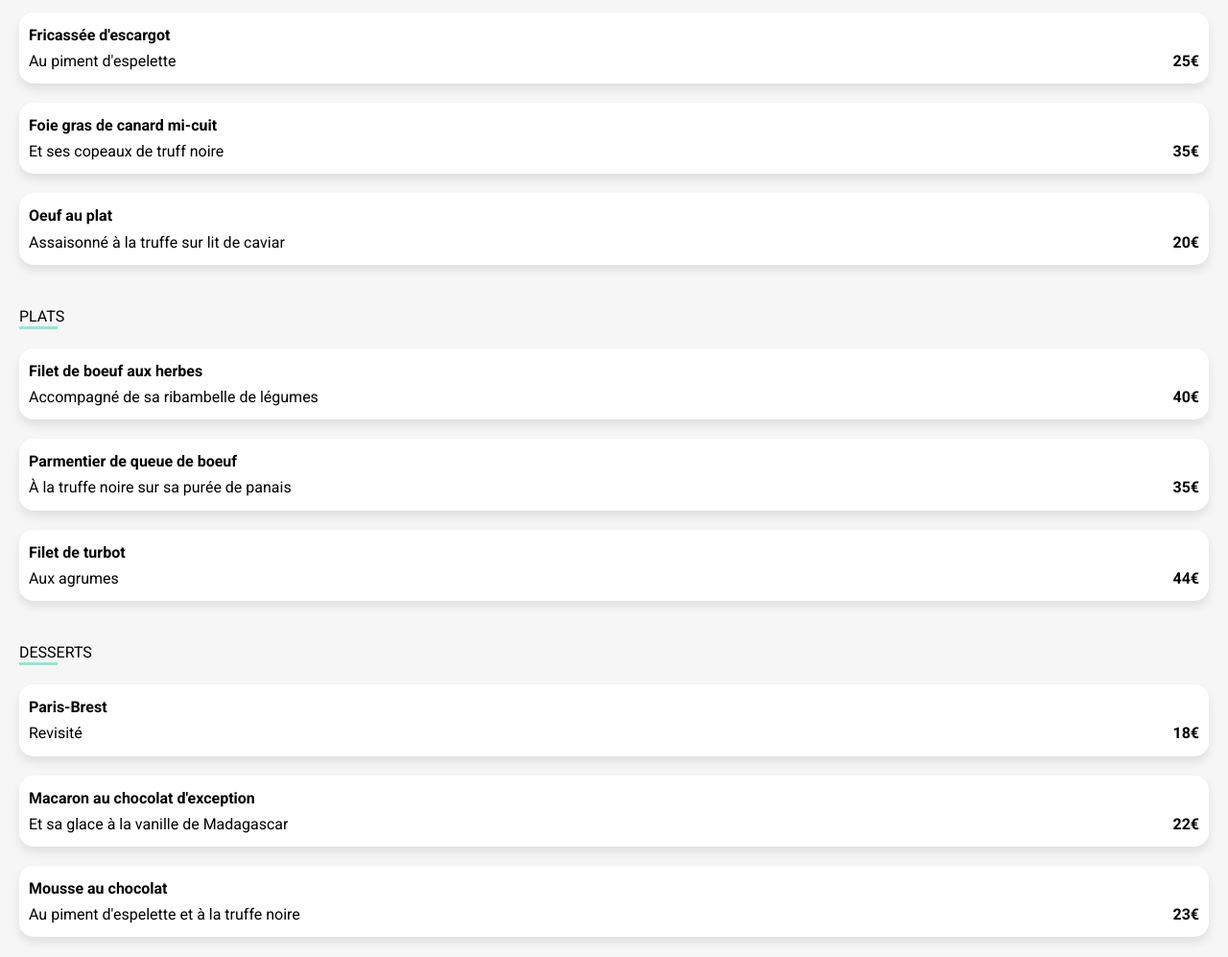
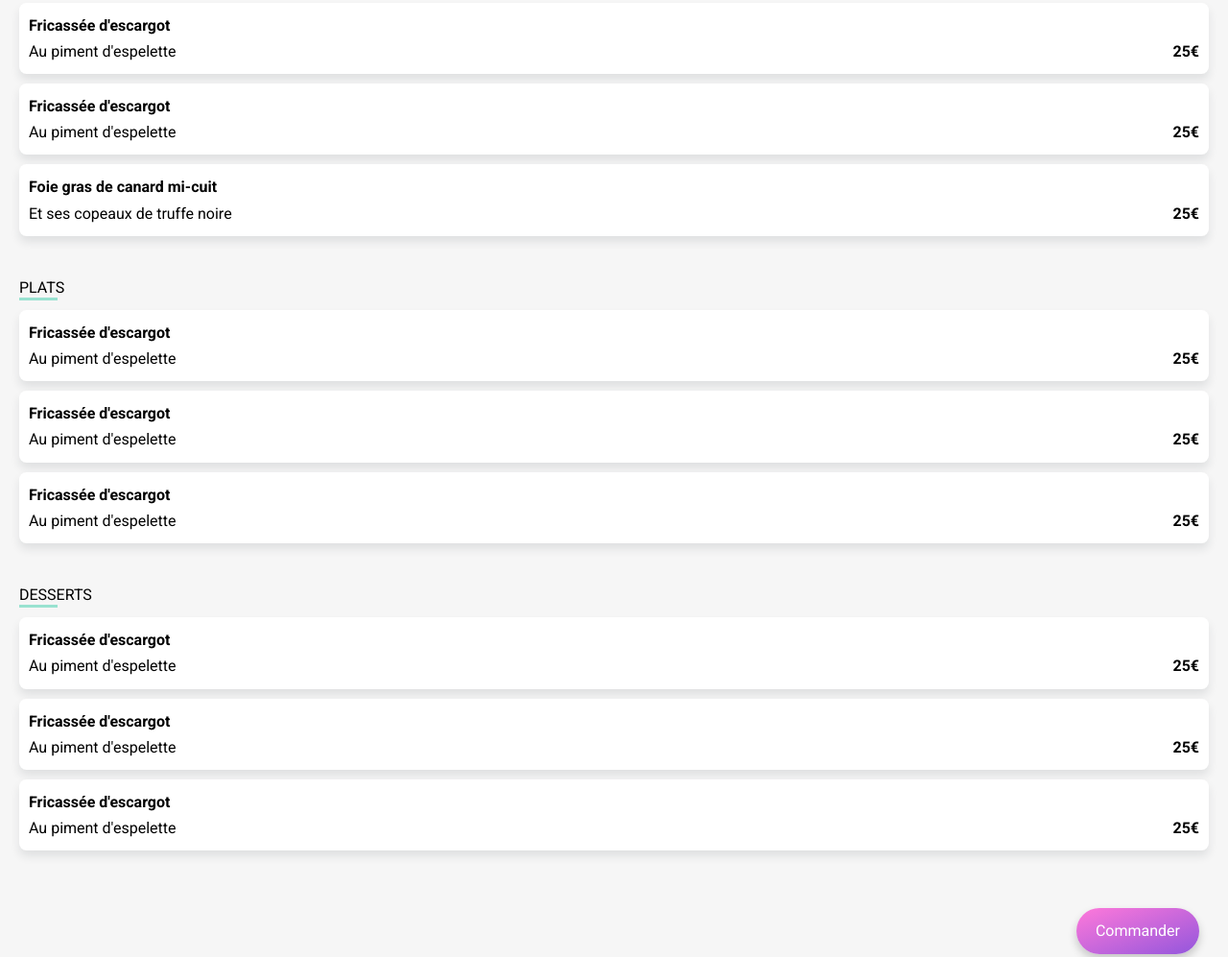
Before and after one commit to Stephan075/FolioStephan_3_19082021, a website: page la_palette_du_gout.html in a window 1280 px wide. Shown: the part 459-1456 px from the top of the page at 96% size. Drawn offline with Linux system fonts and the light colour scheme; a web font is replaced by a local one.

Commit message:
page restaurant 'la palette du gout', menu title + ::after ok > hover + slide-left + transition & transform icon  ok > css html w3c ok (animation : pas ok)

```diff
--- a/assets/scss/base/_animations.scss
+++ b/assets/scss/base/_animations.scss
@@ -0,0 +1,16 @@
+/**
+ * ----------------------------------------
+ * animation slide-left
+ * ----------------------------------------
+ */
+
+@keyframes slide-left {
+  0% {
+    transform: translateX(0);
+    transform: translateX(0);
+  }
+  100% {
+    transform: translateX(-100px);
+    transform: translateX(-100px);
+  }
+}
--- a/assets/scss/base/_typography.scss
+++ b/assets/scss/base/_typography.scss
@@ -44,6 +44,11 @@ body {
   }
 }
 
+/* ----------------------------------------
+* Page restaurant propriéte
+* ----------------------------------------
+*/
+
 // nom du restaurant
 .restaurent__menu {
   &--title {
@@ -53,3 +58,28 @@ body {
     margin: 0;
   }
 }
+
+// menu list
+.menu__item {
+  &--header {
+    white-space: nowrap;
+    text-overflow: ellipsis;
+    overflow: hidden;
+
+    .title {
+      white-space: nowrap;
+      text-overflow: ellipsis;
+      overflow: hidden;
+    }
+
+    .description {
+      white-space: nowrap;
+      text-overflow: ellipsis;
+      overflow: hidden;
+    }
+  }
+
+  &--price {
+    font-weight: bold;
+  }
+}
--- a/assets/scss/pages/_menu.scss
+++ b/assets/scss/pages/_menu.scss
@@ -1,3 +1,13 @@
+// variable
+
+// Background
+$background-confirmation: #99e2d0;
+$background-menuItem: #fff;
+$background-icon: #fff;
+
+// color
+$color-icon: #99e2d0;
+
 // hero
 .menu__hero {
   &--img img {
@@ -58,41 +68,72 @@
       bottom: 0;
     }
   }
-
-  // mise en forme description
-  .desc {
-    background: var(--background-primaire);
-    display: flex;
-    flex-flow: column nowrap;
-    border-radius: 1.5rem;
-    margin: 2rem 0;
-    padding: 1rem;
-    box-shadow: 0 0.6rem 1rem rgba($color-black, 0.1);
-
-    .title {
-      font-weight: 700;
-      margin: 0;
-      white-space: nowrap;
-      text-overflow: ellipsis;
-      overflow: hidden;
-    }
-    .subtitle {
-      display: flex;
-      justify-content: space-between;
-      &__name {
-        white-space: nowrap;
-        text-overflow: ellipsis;
-        overflow: hidden;
-      }
-      &__price {
-        font-weight: 700;
-      }
-    }
-  }
-
   &--entry,
   &--plate,
   &--desserts {
     margin-bottom: 4rem;
   }
 }
+
+.menu__item {
+  background-color: $background-menuItem;
+  padding: 1rem;
+  display: flex;
+  border-radius: 0.75rem;
+  margin: 1rem 0;
+  box-shadow: 0 0.6rem 1rem rgba($color-black, 0.1);
+  overflow: hidden;
+  cursor: pointer;
+
+  &--header {
+    flex: 1;
+
+    .title {
+      margin: 0;
+    }
+
+    .description {
+      margin: 0;
+    }
+  }
+
+  &--price {
+    display: flex;
+    justify-content: flex-end;
+    align-items: flex-end;
+    padding-left: 0.5rem;
+  }
+
+  &--confirmation {
+    background: $background-confirmation;
+    margin: -1rem -7rem -2rem 1rem;
+    width: 6rem;
+    display: flex;
+    align-items: center;
+    justify-content: center;
+    transition: all 0.5s ease-in-out;
+
+    .icon {
+      height: 2.5rem;
+      width: 2.5rem;
+      background: $background-icon;
+      display: flex;
+      align-items: center;
+      justify-content: center;
+      border-radius: 50%;
+      transform: rotate(-360deg);
+      transition: all 0.5s ease-in-out;
+      i {
+        color: $color-icon;
+      }
+    }
+  }
+
+  &:hover &--confirmation {
+    margin-right: -1rem;
+  }
+
+  &:hover .icon {
+    transform: rotate(0);
+  }
+}
--- a/assets/scss/variables.scss
+++ b/assets/scss/variables.scss
@@ -4,7 +4,7 @@
 
   // colors
   --primaire: #9356dc;
-  --secondaire: #ff79da;
+  --secondaire: #746f72;
   --tertiaire: #99e2d0;
   --text: #333;
   --background-primaire: #fff;
--- a/la_palette_du_gout.html
+++ b/la_palette_du_gout.html
@@ -45,29 +45,44 @@
       <div class="menu__list--entry">
         <div class="menu__list--title">ENTRÉES</div>
         <!-- 1 -->
-        <div class="desc">
-          <p class="title">Fricassée d'escargot</p>
-          <div class="subtitle">
-            <span class="subtitle__name">Au piment d'espelette</span>
-            <div class="subtitle__price">25€</div>
+        <div class="menu__item">
+          <header class="menu__item--header">
+            <h4 class="title">Fricassée d'escargot</h4>
+            <p class="description">Au piment d'espelette</p>
+          </header>
+          <div class="menu__item--price">25€</div>
+          <div class="menu__item--confirmation">
+            <div class="icon">
+              <i class="fas fa-check"></i>
+            </div>
           </div>
         </div>
 
         <!-- 2 -->
-        <div class="desc">
-          <p class="title">Foie gras de canard mi-cuit</p>
-          <div class="subtitle">
-            <span class="subtitle__name">Et ses copeaux de truff noire</span>
-            <div class="subtitle__price">35€</div>
+        <div class="menu__item">
+          <header class="menu__item--header">
+            <h4 class="title">Fricassée d'escargot</h4>
+            <p class="description">Au piment d'espelette</p>
+          </header>
+          <div class="menu__item--price">25€</div>
+          <div class="menu__item--confirmation">
+            <div class="icon">
+              <i class="fas fa-check"></i>
+            </div>
           </div>
         </div>
 
         <!-- 3 -->
-        <div class="desc">
-          <p class="title">Oeuf au plat</p>
-          <div class="subtitle">
-            <span class="subtitle__name">Assaisonné à la truffe sur lit de caviar</span>
-            <div class="subtitle__price">20€</div>
+        <div class="menu__item">
+          <header class="menu__item--header">
+            <h4 class="title">Foie gras de canard mi-cuit</h4>
+            <p class="description">Et ses copeaux de truffe noire</p>
+          </header>
+          <div class="menu__item--price">25€</div>
+          <div class="menu__item--confirmation">
+            <div class="icon">
+              <i class="fas fa-check"></i>
+            </div>
           </div>
         </div>
       </div>
@@ -75,29 +90,44 @@
       <div class="menu__list--plate">
         <div class="menu__list--title">PLATS</div>
         <!-- 1 -->
-        <div class="desc">
-          <p class="title">Filet de boeuf aux herbes</p>
-          <div class="subtitle">
-            <span class="subtitle__name">Accompagné de sa ribambelle de légumes</span>
-            <div class="subtitle__price">40€</div>
+        <div class="menu__item">
+          <header class="menu__item--header">
+            <h4 class="title">Fricassée d'escargot</h4>
+            <p class="description">Au piment d'espelette</p>
+          </header>
+          <div class="menu__item--price">25€</div>
+          <div class="menu__item--confirmation">
+            <div class="icon">
+              <i class="fas fa-check"></i>
+            </div>
           </div>
         </div>
 
         <!-- 2 -->
-        <div class="desc">
-          <p class="title">Parmentier de queue de boeuf</p>
-          <div class="subtitle">
-            <span class="subtitle__name">À la truffe noire sur sa purée de panais</span>
-            <div class="subtitle__price">35€</div>
+        <div class="menu__item">
+          <header class="menu__item--header">
+            <h4 class="title">Fricassée d'escargot</h4>
+            <p class="description">Au piment d'espelette</p>
+          </header>
+          <div class="menu__item--price">25€</div>
+          <div class="menu__item--confirmation">
+            <div class="icon">
+              <i class="fas fa-check"></i>
+            </div>
           </div>
         </div>
 
         <!-- 3 -->
-        <div class="desc">
-          <p class="title">Filet de turbot</p>
-          <div class="subtitle">
-            <span class="subtitle__name">Aux agrumes</span>
-            <div class="subtitle__price">44€</div>
+        <div class="menu__item">
+          <header class="menu__item--header">
+            <h4 class="title">Fricassée d'escargot</h4>
+            <p class="description">Au piment d'espelette</p>
+          </header>
+          <div class="menu__item--price">25€</div>
+          <div class="menu__item--confirmation">
+            <div class="icon">
+              <i class="fas fa-check"></i>
+            </div>
           </div>
         </div>
       </div>
@@ -105,29 +135,44 @@
       <div class="menu__list--desserts">
         <div class="menu__list--title">DESSERTS</div>
         <!-- 1 -->
-        <div class="desc">
-          <p class="title">Paris-Brest</p>
-          <div class="subtitle">
-            <span class="subtitle__name">Revisité</span>
-            <div class="subtitle__price">18€</div>
+        <div class="menu__item">
+          <header class="menu__item--header">
+            <h4 class="title">Fricassée d'escargot</h4>
+            <p class="description">Au piment d'espelette</p>
+          </header>
+          <div class="menu__item--price">25€</div>
+          <div class="menu__item--confirmation">
+            <div class="icon">
+              <i class="fas fa-check"></i>
+            </div>
           </div>
         </div>
 
         <!-- 2 -->
-        <div class="desc">
-          <p class="title">Macaron au chocolat d'exception</p>
-          <div class="subtitle">
-            <span class="subtitle__name">Et sa glace à la vanille de Madagascar</span>
-            <div class="subtitle__price">22€</div>
+        <div class="menu__item">
+          <header class="menu__item--header">
+            <h4 class="title">Fricassée d'escargot</h4>
+            <p class="description">Au piment d'espelette</p>
+          </header>
+          <div class="menu__item--price">25€</div>
+          <div class="menu__item--confirmation">
+            <div class="icon">
+              <i class="fas fa-check"></i>
+            </div>
           </div>
         </div>
 
         <!-- 3 -->
-        <div class="desc">
-          <p class="title">Mousse au chocolat</p>
-          <div class="subtitle">
-            <span class="subtitle__name">Au piment d'espelette et à la truffe noire</span>
-            <div class="subtitle__price">23€</div>
+        <div class="menu__item">
+          <header class="menu__item--header">
+            <h4 class="title">Fricassée d'escargot</h4>
+            <p class="description">Au piment d'espelette</p>
+          </header>
+          <div class="menu__item--price">25€</div>
+          <div class="menu__item--confirmation">
+            <div class="icon">
+              <i class="fas fa-check"></i>
+            </div>
           </div>
         </div>
       </div>
```
Also changed, not shown: assets/css/style.css, assets/css/variables.css.
